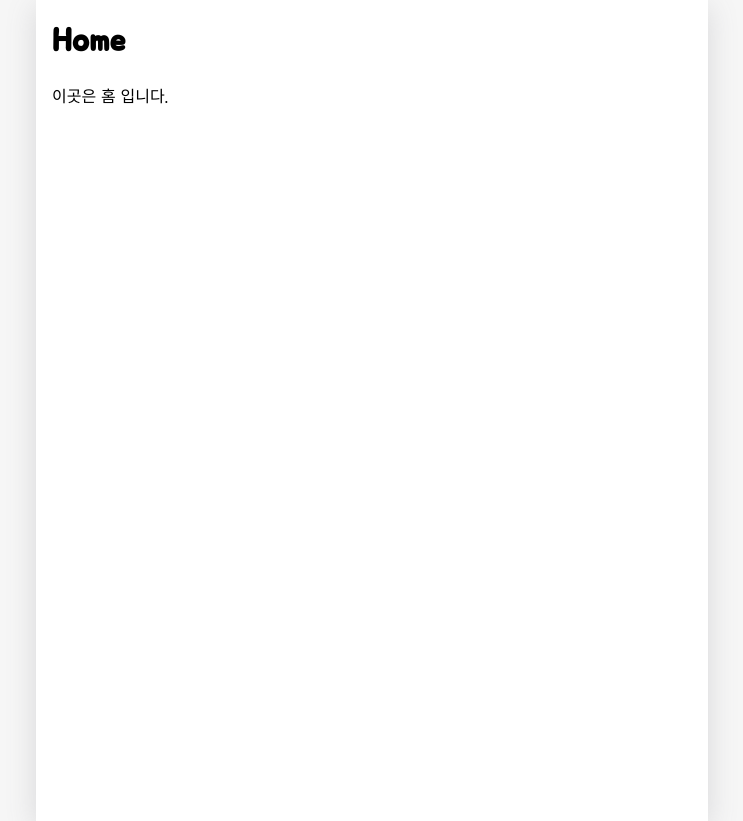
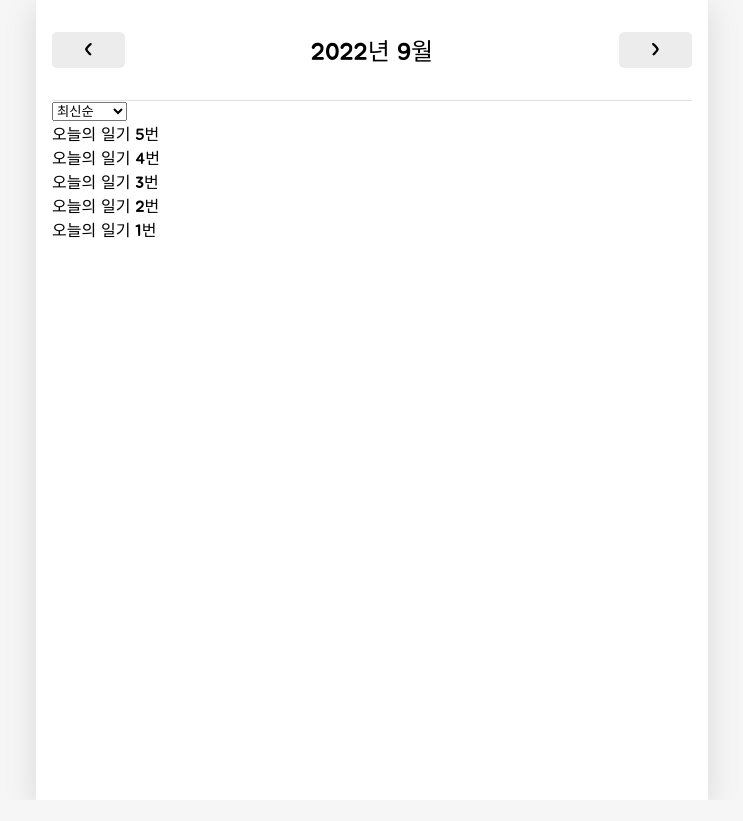
Before and after one commit to hamo-o/React-class, a React (Create React App) app in the folder emotion-diary/: page / in a window 1280 px wide. Shown: the whole page, without its empty margins (268-1011 px from the left). After the commit the page ends 800 px from the top, so only its background shows below. Built offline with nearby package versions, Linux system fonts and the light colour scheme.

Commit message:
Home.js header 기능 구현 && DiaryList.js 정렬 구현

```diff
--- a/emotion-diary/src/App.js
+++ b/emotion-diary/src/App.js
@@ -38,8 +38,41 @@
 export const DiaryStateContext = React.createContext();
 export const DiaryDispatchContext = React.createContext();
 
+const dummyData = [
+  {
+    id: 1,
+    emotion: 1,
+    content: '오늘의 일기 1번',
+    date: 1663982370083,
+  },
+  {
+    id: 2,
+    emotion: 2,
+    content: '오늘의 일기 2번',
+    date: 1663982370084,
+  },
+  {
+    id: 3,
+    emotion: 3,
+    content: '오늘의 일기 3번',
+    date: 1663982370085,
+  },
+  {
+    id: 4,
+    emotion: 4,
+    content: '오늘의 일기 4번',
+    date: 1663982370086,
+  },
+  {
+    id: 5,
+    emotion: 5,
+    content: '오늘의 일기 5번',
+    date: 1663982370087,
+  },
+];
+
 function App() {
-  const [data, dispatch] = useReducer(reducer, []);
+  const [data, dispatch] = useReducer(reducer, dummyData);
 
   const dataId = useRef(0);
 
--- /dev/null
+++ b/emotion-diary/src/components/DiaryList.js
@@ -0,0 +1,55 @@
+import { useState } from 'react';
+
+const sortOptionList = [
+  { value: 'latest', name: '최신순' },
+  { value: 'oldest', name: '오래된 순' },
+];
+
+const ControlMenu = ({ value, onChange, optionList }) => {
+  return (
+    <select value={value} onChange={(e) => onChange(e.target.value)}>
+      {optionList.map((it, index) => (
+        <option key={index} value={it.value}>
+          {it.name}
+        </option>
+      ))}
+    </select>
+  );
+};
+
+const DiaryList = ({ diaryList }) => {
+  const [sortType, setSortType] = useState('latest');
+
+  const getProcessedDiaryList = () => {
+    const compare = (a, b) => {
+      if (sortType === 'latest') {
+        return parseInt(b.date) - parseInt(a.date);
+      } else {
+        return parseInt(a.date) - parseInt(b.date);
+      }
+    };
+
+    const copyList = JSON.parse(JSON.stringify(diaryList));
+    const sortedList = copyList.sort(compare);
+    return sortedList;
+  };
+
+  return (
+    <div>
+      <ControlMenu
+        value={sortType}
+        onChange={setSortType}
+        optionList={sortOptionList}
+      />
+      {getProcessedDiaryList().map((it) => (
+        <div key={it.id}>{it.content}</div>
+      ))}
+    </div>
+  );
+};
+
+DiaryList.defaultProps = {
+  diaryList: [],
+};
+
+export default DiaryList;
--- a/emotion-diary/src/index.js
+++ b/emotion-diary/src/index.js
@@ -4,4 +4,4 @@
 import App from './App';
 
 const root = ReactDOM.createRoot(document.getElementById('root'));
-root.render(<App />, document.getElementById('root'));
+root.render(<App />);
--- a/emotion-diary/src/pages/Home.js
+++ b/emotion-diary/src/pages/Home.js
@@ -1,8 +1,60 @@
+import { useContext, useEffect, useState } from 'react';
+import MyHeader from './../components/MyHeader';
+import MyButton from './../components/MyButton';
+import DiaryList from './../components/DiaryList';
+import { DiaryStateContext } from '../App';
+
 const Home = () => {
+  const diaryList = useContext(DiaryStateContext);
+
+  const [data, setData] = useState([]);
+  const [curDate, setCurDate] = useState(new Date());
+  const headText = `${curDate.getFullYear()}년 ${curDate.getMonth() + 1}월`;
+
+  useEffect(() => {
+    if (diaryList.length >= 1) {
+      const firstDay = new Date(
+        curDate.getFullYear(),
+        curDate.getMonth(),
+        1
+      ).getTime();
+
+      const lastDay = new Date(
+        curDate.getFullYear(),
+        curDate.getMonth() + 1,
+        0
+      ).getTime();
+
+      setData(
+        diaryList.filter((it) => firstDay <= it.date && it.date <= lastDay)
+      );
+    }
+  }, [diaryList, curDate]);
+
+  useEffect(() => {
+    console.log(data);
+  }, [data]);
+
+  const increaseMonth = () => {
+    setCurDate(
+      new Date(curDate.getFullYear(), curDate.getMonth() + 1, curDate.getDate())
+    );
+  };
+
+  const decreaseMonth = () => {
+    setCurDate(
+      new Date(curDate.getFullYear(), curDate.getMonth() - 1, curDate.getDate())
+    );
+  };
+
   return (
     <div>
-      <h1>Home</h1>
-      <p>이곳은 홈 입니다.</p>
+      <MyHeader
+        headText={headText}
+        leftChild={<MyButton text={'<'} onClick={decreaseMonth} />}
+        rightChild={<MyButton text={'>'} onClick={increaseMonth} />}
+      />
+      <DiaryList diaryList={data} />
     </div>
   );
 };
```
